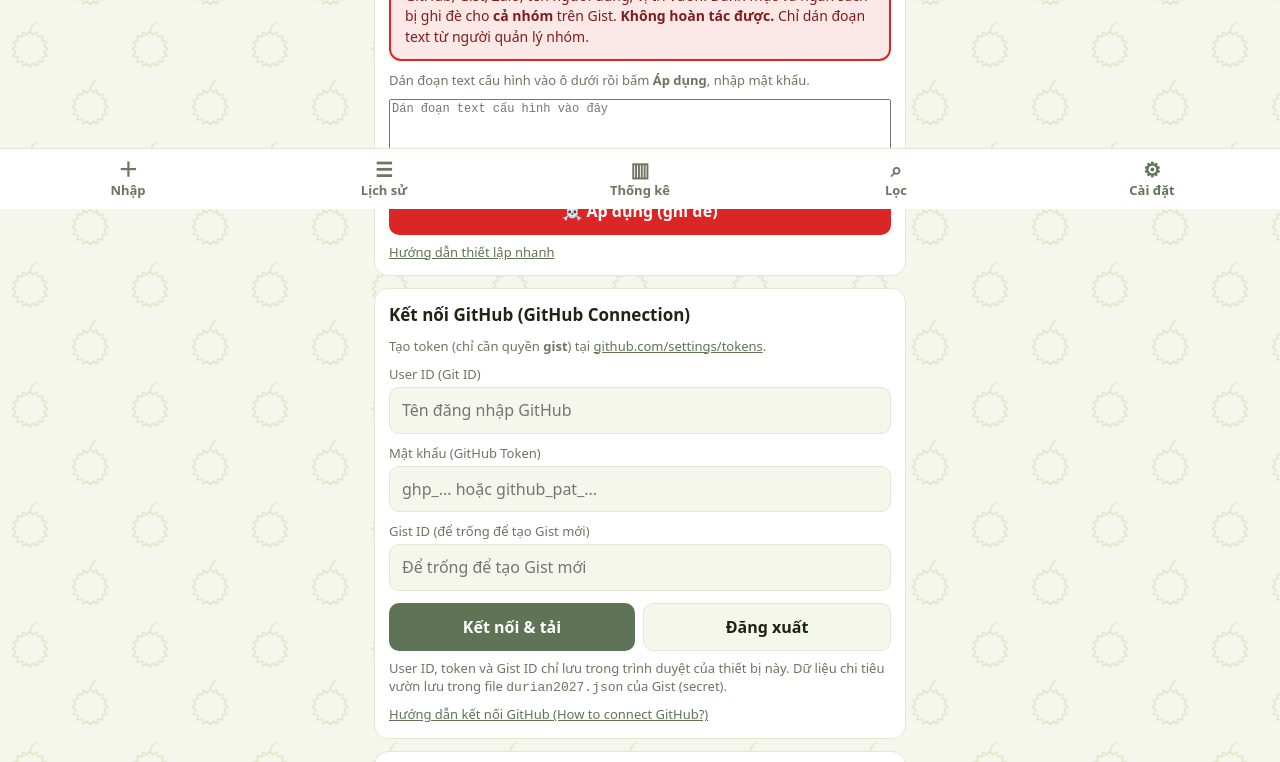
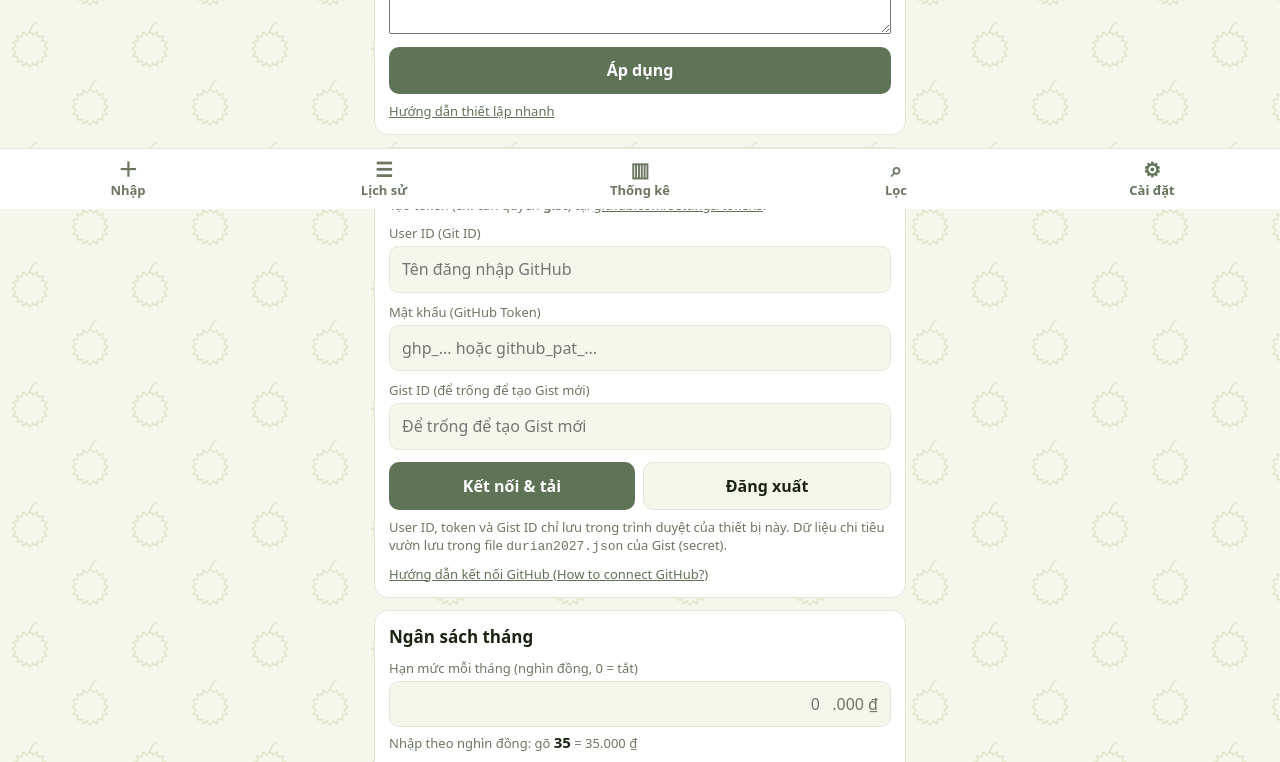
Before and after one commit to bach2332/durian_spendlog_pwa, a plain HTML site: page index.html in a window 1280 px wide. Shown: the part 591-1353 px from the top of the page. Drawn offline with Linux system fonts and the light colour scheme.

Commit message:
Quick setup: no warning box on the card; warn only after Áp dụng
Co-Authored-By: Claude Opus 5.5 <noreply@anthropic.com>
Claude-Session: https://claude.ai/code/session_01L5iPP5GdzZ8MxQKtWX3SHQ

```diff
--- a/index.html
+++ b/index.html
@@ -276,10 +276,9 @@ table.rt tfoot td{font-weight:700;font-size:16px;border-top:2px solid var(--text
     </div>
     <div class="card">
       <h2>Thiết lập nhanh</h2>
-      <div class="danger" style="margin-bottom:10px"><span class="skull">☠️</span><b class="t">CẢNH BÁO: GHI ĐÈ TOÀN BỘ CẤU HÌNH</b>Áp dụng sẽ <b>thay thế</b> cấu hình đang có trên máy này: token GitHub, Gist, Zalo, tên người dùng, vị trí vườn. Danh mục và ngân sách bị ghi đè cho <b>cả nhóm</b> trên Gist. <b>Không hoàn tác được.</b> Chỉ dán đoạn text từ người quản lý nhóm.</div>
       <div class="mut">Dán đoạn text cấu hình vào ô dưới rồi bấm <b>Áp dụng</b>, nhập mật khẩu.</div>
       <textarea id="cfg-in" rows="5" placeholder="Dán đoạn text cấu hình vào đây" autocomplete="off" autocapitalize="off" spellcheck="false" style="width:100%;margin-top:10px;font-family:ui-monospace,monospace;font-size:12px;resize:vertical"></textarea>
-      <div class="row" style="margin-top:8px"><button class="bad" id="cfg-apply">☠️ Áp dụng (ghi đè)</button></div>
+      <div class="row" style="margin-top:8px"><button id="cfg-apply">Áp dụng</button></div>
       <div class="mut" style="margin-top:8px"><a href="#help/qr-setup" data-hs="qr-setup">Hướng dẫn thiết lập nhanh</a></div>
     </div>
     <div class="card">
@@ -340,7 +339,7 @@ table.rt tfoot td{font-weight:700;font-size:16px;border-top:2px solid var(--text
     </div>
     <a class="menu" id="s-guide" href="#help" data-hs=""><span>Hướng dẫn sử dụng (User Guide)</span><span class="mut">›</span></a>
   </section>
-  <footer class="ft">🌳 Sầu riêng 2027 · v20261111u</footer>
+  <footer class="ft">🌳 Sầu riêng 2027 · v20261111v</footer>
 </main>
 
 <nav class="tabs">
```
Also changed, not shown: 1 other file.
